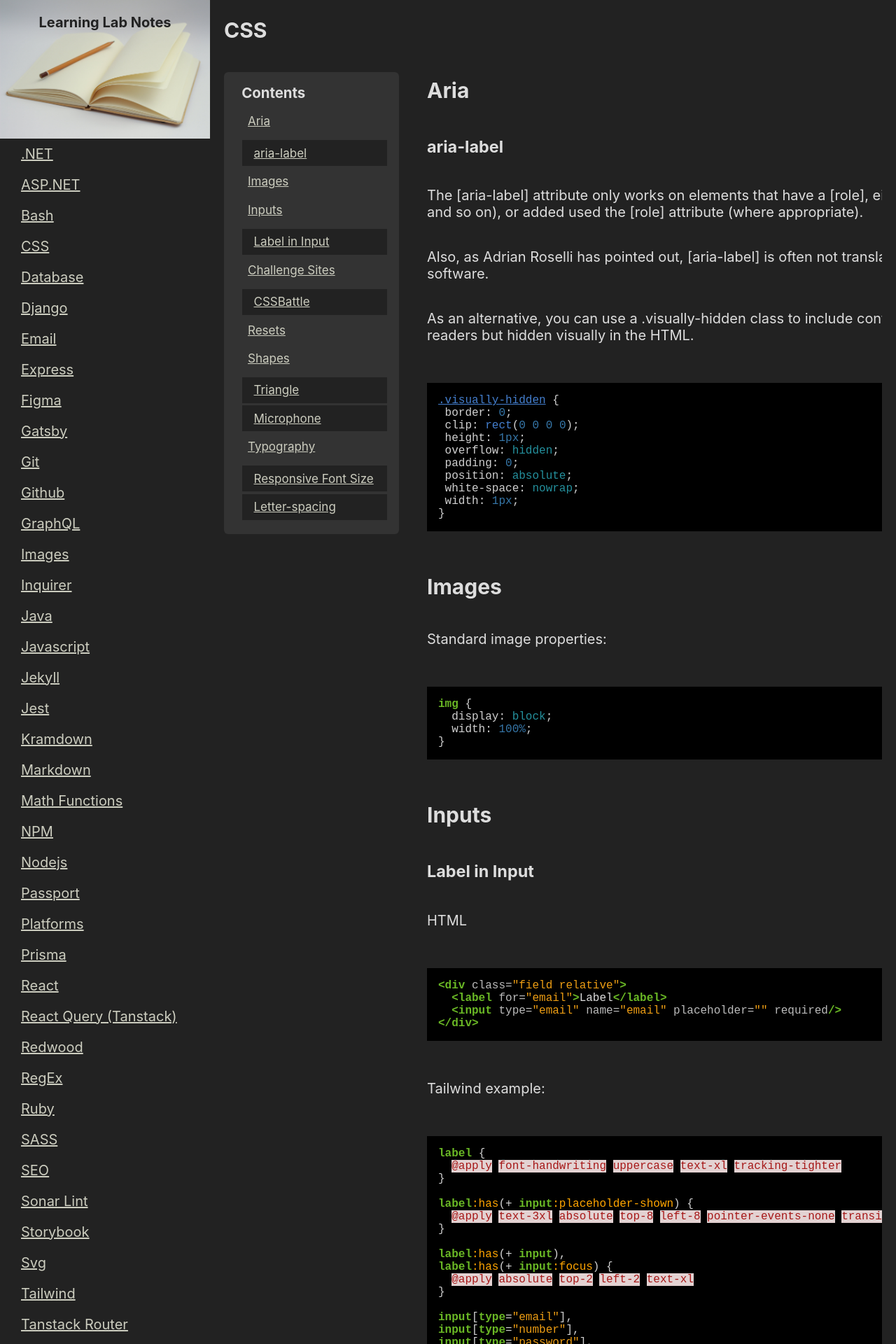
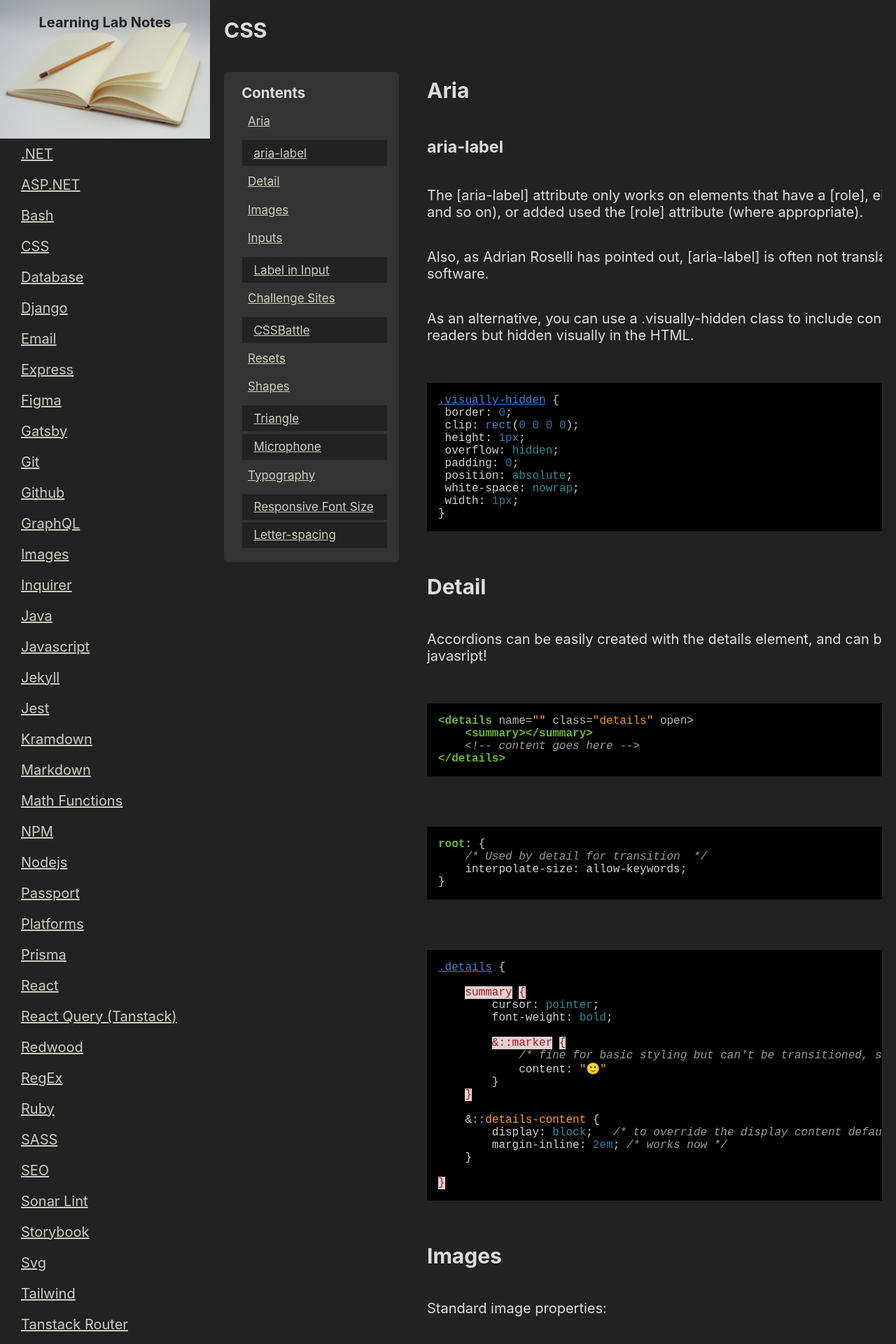
Before and after one commit to ElliotReed/learning-lab-notes, a Jekyll site: the page built from _notes/css.md, in a window 1280 px wide. Shown: the top 1920 px of the page at 70% size. Built offline with Jekyll 4.4.1, drawn with Linux system fonts in a browser that asks for light colours; some of the changed text lies outside the part shown.

Commit message:
updated css

````diff
--- a/_notes/css.md
+++ b/_notes/css.md
@@ -31,14 +31,52 @@ As an alternative, you can use a .visually-hidden class to include content that
 }
 ```
 
+## Detail
+
+Accordions can be easily created with the details element, and can be fully functional with no javasript!
+
+```html
+<details name="" class="details" open>
+    <summary></summary>
+    <!-- content goes here -->
+</details>
+```
+
+```css
+root: {
+    /* Used by detail for transition  */
+    interpolate-size: allow-keywords;
+}
+```
+
+```css
+.details {
+
+    summary {
+        cursor: pointer;
+        font-weight: bold;
+
+        &::marker {
+            /* fine for basic styling but can't be transitioned, set to content: "" and use ::before for transition. */
+            content: "🙂"
+        }
+    }
+
+    &::details-content {
+        display: block;   /* to override the display content default */
+        margin-inline: 2em; /* works now */
+    }
+
+}
+```
 ## Images
 
 Standard image properties:
 
 ```css
 img {
-  display: block;
-  width: 100%;
+    display: block;
+    width: 100%;
 }
 ```
 
@@ -50,8 +88,8 @@ HTML
 
 ```html
 <div class="field relative">
-  <label for="email">Label</label>
-  <input type="email" name="email" placeholder="" required/>
+    <label for="email">Label</label>
+    <input type="email" name="email" placeholder="" required/>
 </div>
 ```
 
@@ -59,16 +97,16 @@ Tailwind example:
 
 ```css
 label {
-  @apply font-handwriting uppercase text-xl tracking-tighter
+    @apply font-handwriting uppercase text-xl tracking-tighter
 }
 
 label:has(+ input:placeholder-shown) {
-  @apply text-3xl absolute top-8 left-8 pointer-events-none transition-all duration-300
+    @apply text-3xl absolute top-8 left-8 pointer-events-none transition-all duration-300
 }
 
 label:has(+ input),
 label:has(+ input:focus) {
-  @apply absolute top-2 left-2 text-xl
+    @apply absolute top-2 left-2 text-xl
 }
 
 input[type="email"],
@@ -77,12 +115,12 @@ input[type="password"],
 input[type="tel"],
 input[type="text"],
 input[type="url"] {
-  @apply font-sans text-2xl h-[100px] w-full px-7 border-black border-2
+    @apply font-sans text-2xl h-[100px] w-full px-7 border-black border-2
 }
 
 /* invalid label */
 label:has(+ input:invalid:not(:placeholder-shown)) {
-  @apply text-white
+    @apply text-white
 }
 
 /* invalid input */
````
